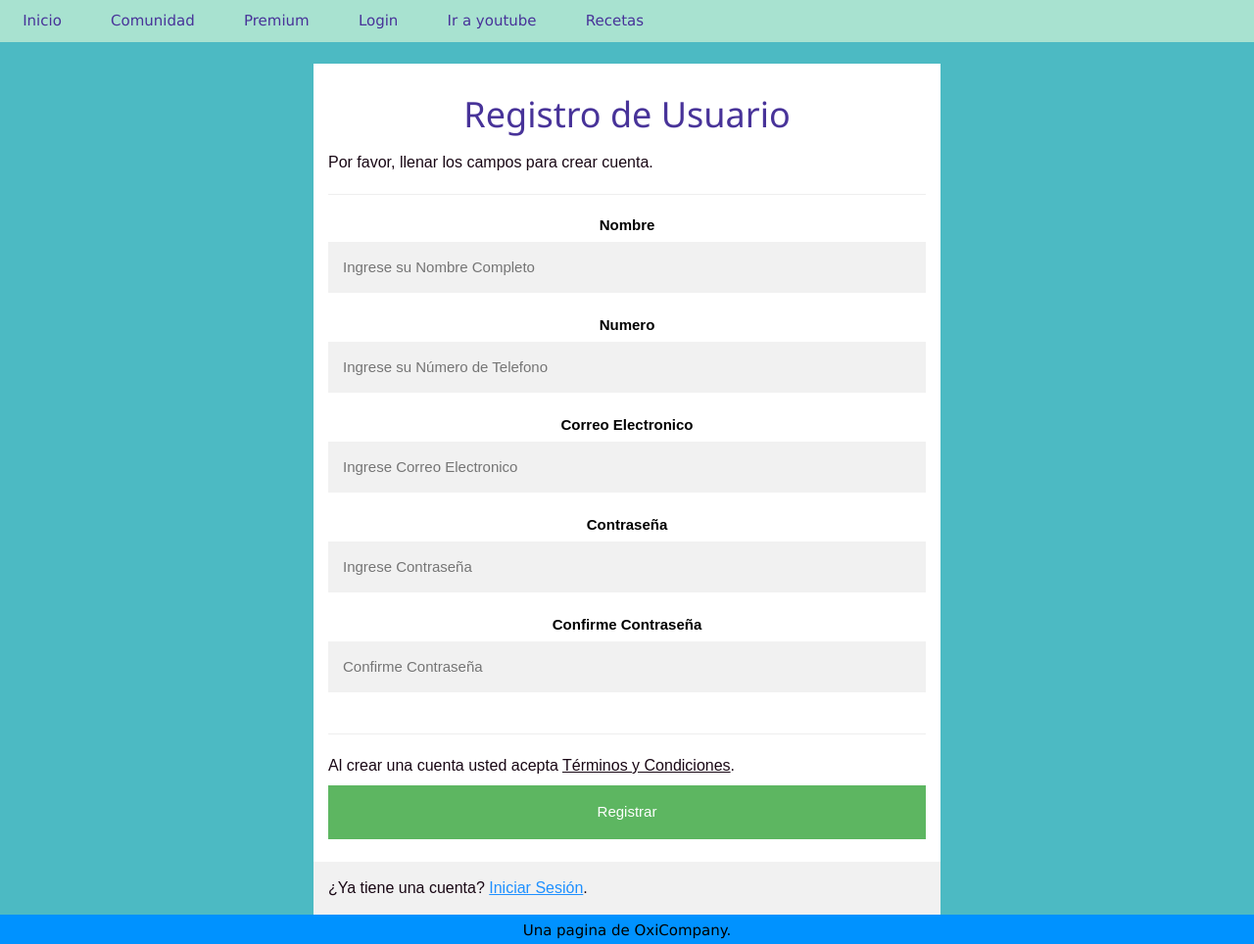
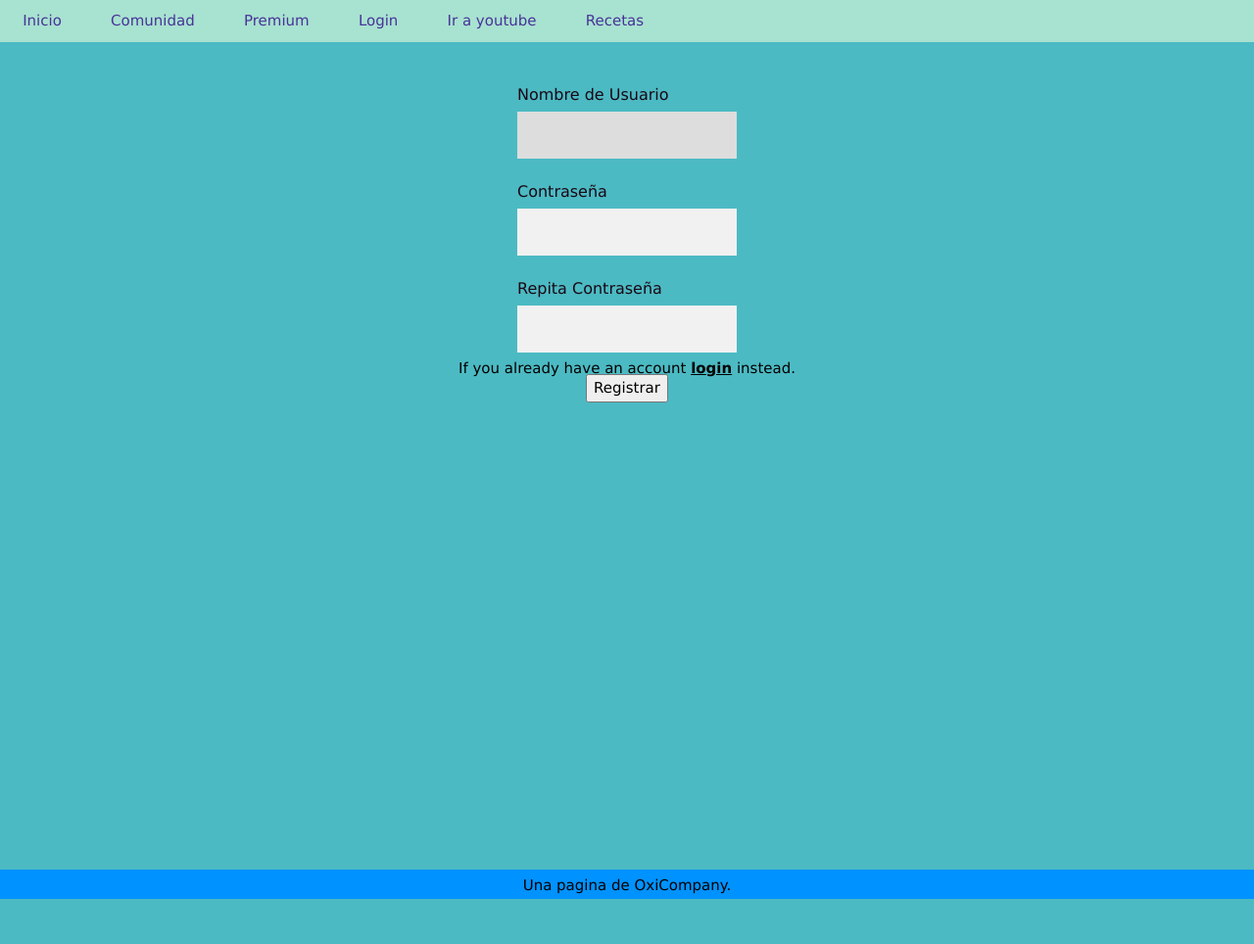
Before and after one commit to SalamanderJ/OxiRecetas, a Django app: page /registrar.html in a window 1280 px wide. Shown: the whole page at 98% size. After the commit the page ends 918 px from the top, so only its background shows below. Run offline with Django 3.2, Linux system fonts and the light colour scheme.

Commit message:
registrar

```diff
--- a/oxirecetas/oxirecetas/settings.py
+++ b/oxirecetas/oxirecetas/settings.py
@@ -120,3 +120,5 @@ USE_TZ = True
 
 STATIC_URL = '/static/'
 STATIC_ROOT = os.path.join(BASE_DIR, 'static')
+
+LOGIN_REDIRECT_URL='index'
--- a/oxirecetas/recetas/templates/recetas/registrar.html
+++ b/oxirecetas/recetas/templates/recetas/registrar.html
@@ -4,36 +4,46 @@
 
 <body>
         {% block content %}
-    <form action="/action_page.php">
-        <div class="containerReg">
-            <h1>Registro de Usuario</h1>
-            <p>Por favor, llenar los campos para crear cuenta.</p>
-            <hr>
+        {% csrf_token %}
+        <div style="display: flex; justify-content: center; margin: auto; height: 300px;width: 80%;padding: 20px;">
+        <form  method="POST" action="{% url 'registrar' %}">
+                <!-- {{ form.as_p }} -->
+                 {% csrf_token %}
+                    <div class="input-container">
+                     <p>Nombre de Usuario</p>
+                    <div id="user" class="infield">{{form.username}}</div>
+                    </div>
 
-            <label><b>Nombre</b></label>
-            <input type="text" placeholder="Ingrese su Nombre Completo" minlength="10" name="name">
+                   <div class="input-container">
+                        <p>Contraseña</p>
+                    <div id="psw" class="infield">{{form.password1}}</div>
+                   </div>
 
-            <label><b>Numero</b></label>
-            <input type="text" placeholder="Ingrese su Número de Telefono" minlength="10" name="numero">
+                    <div class="input-container">
+                            <p>Repita Contraseña</p>
+                    <div id="psw" class="infield">{{form.password2}}</div>
+                     </div>
 
-            <label><b>Correo Electronico</b></label>
-            <input type="text" placeholder="Ingrese Correo Electronico" minlength="10" name="email" required>
 
-            <label><b>Contraseña</b></label>
-            <input type="password" placeholder="Ingrese Contraseña" name="psw" required>
 
-            <label><b>Confirme Contraseña</b></label>
-            <input type="password" placeholder="Confirme Contraseña" name="psw-repeat" required>
-            <hr>
-            <p>Al crear una cuenta usted acepta <a href="#">Términos y Condiciones</a>.</p>
 
-            <button type="submit" class="registerbtn">Registrar</button>
+
+                <button class="btn">Registrar</button>
+                <input type="hidden" name="next" value="{{ next }}" />
+            </form>
         </div>
 
-        <div class="containerReg signin">
-            <p>¿Ya tiene una cuenta? <a id="iniciarSesion" href="#">Iniciar Sesión</a>.</p>
-        </div>
-    </form>
+    If you already have an account <a href="/login" target="blank"><strong>login</strong></a> instead.
+
+    <div class="vacio" style="height: 500px"></div>
+
+
+
+
+        <style>
+        input{height: 90%;}
+        </style>
+
     {% endblock %}
 </body>
 
--- a/oxirecetas/recetas/views.py
+++ b/oxirecetas/recetas/views.py
@@ -4,6 +4,8 @@ from .models import Post
 from django.shortcuts import render, get_object_or_404
 from .forms import PostForm, CommentForm
 from django.shortcuts import redirect
+from django.contrib.auth.forms import UserCreationForm
+from django.contrib.auth import login
 
 # Create your views here.
 def index(request):
@@ -70,8 +72,20 @@ def add_comment_to_post(request, pk):
     return render(request, 'recetas/add_comment_to_post.html', {'form': form})
 
 
+
 def registrar(request):
-    return render(request, 'recetas/registrar.html', {})
+    form = UserCreationForm()
+    form.fields['username'].help_text = None
+    form.fields['password1'].help_text = None
+    form.fields['password2'].help_text = None
+    if request.method == "POST":
+        form = UserCreationForm(data=request.POST)
+        if form.is_valid():
+            user = form.save()
+            if user is not None:
+                login(request, user)
+                return redirect('/')
+    return render(request, "recetas/registrar.html", {'form': form})
 
 def vegetariana(request):
     return render(request, 'recetas/vegetariana.html', {})
```
Also changed, not shown: oxirecetas/recetas/templates/recetas/login.html (added, +15 -0 lines), oxirecetas/recetas/templates/recetas/base.html (line endings or trailing spaces).
